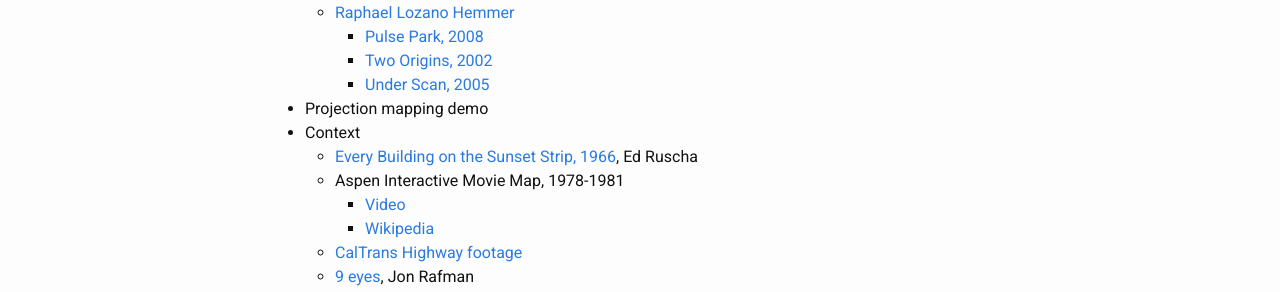
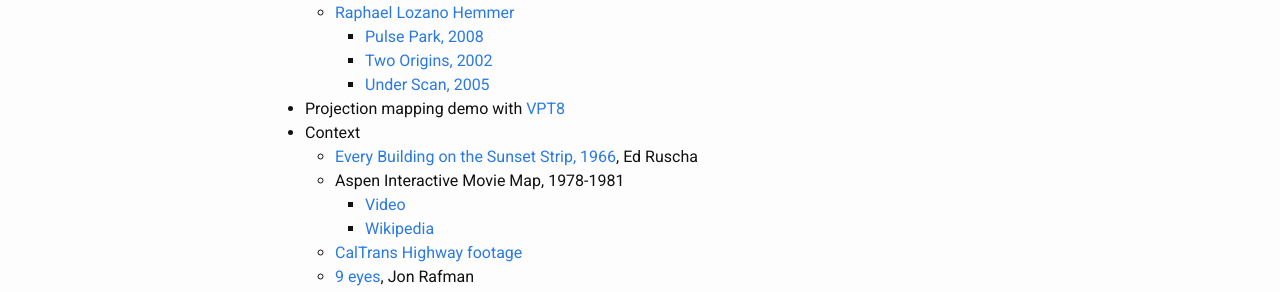
Before and after one commit to kellyegan/StillMoving, a Jekyll site: the page built from _posts/2019-03-17-Context.md, in a window 1280 px wide. Shown: the part 400-692 px from the top of the page. Built offline with Jekyll 4.4.1, drawn with Linux system fonts in a browser that asks for light colours.

Commit message:
Add VPT8 projection tool link to week6.

```diff
--- a/_posts/2019-03-17-Context.md
+++ b/_posts/2019-03-17-Context.md
@@ -16,7 +16,7 @@ This week will experiment with projection mapping.
     * [Pulse Park, 2008](http://lozano-hemmer.com/videos/artwork/pulsepark_nyc_hd.mov)
     * [Two Origins, 2002](http://www.lozano-hemmer.com/videos.php?id=36&type=Projects)
     * [Under Scan, 2005](http://www.lozano-hemmer.com/videos.php?id=37&type=Projects)
-* Projection mapping demo
+* Projection mapping demo with [VPT8](https://hcgilje.wordpress.com/vpt/)
 * Context
   * [Every Building on the Sunset Strip, 1966](http://blogs.getty.edu/pacificstandardtime/explore-the-era/worksofart/every-building-on-the-sunset-strip/), Ed Ruscha
   * Aspen Interactive Movie Map, 1978-1981
```
